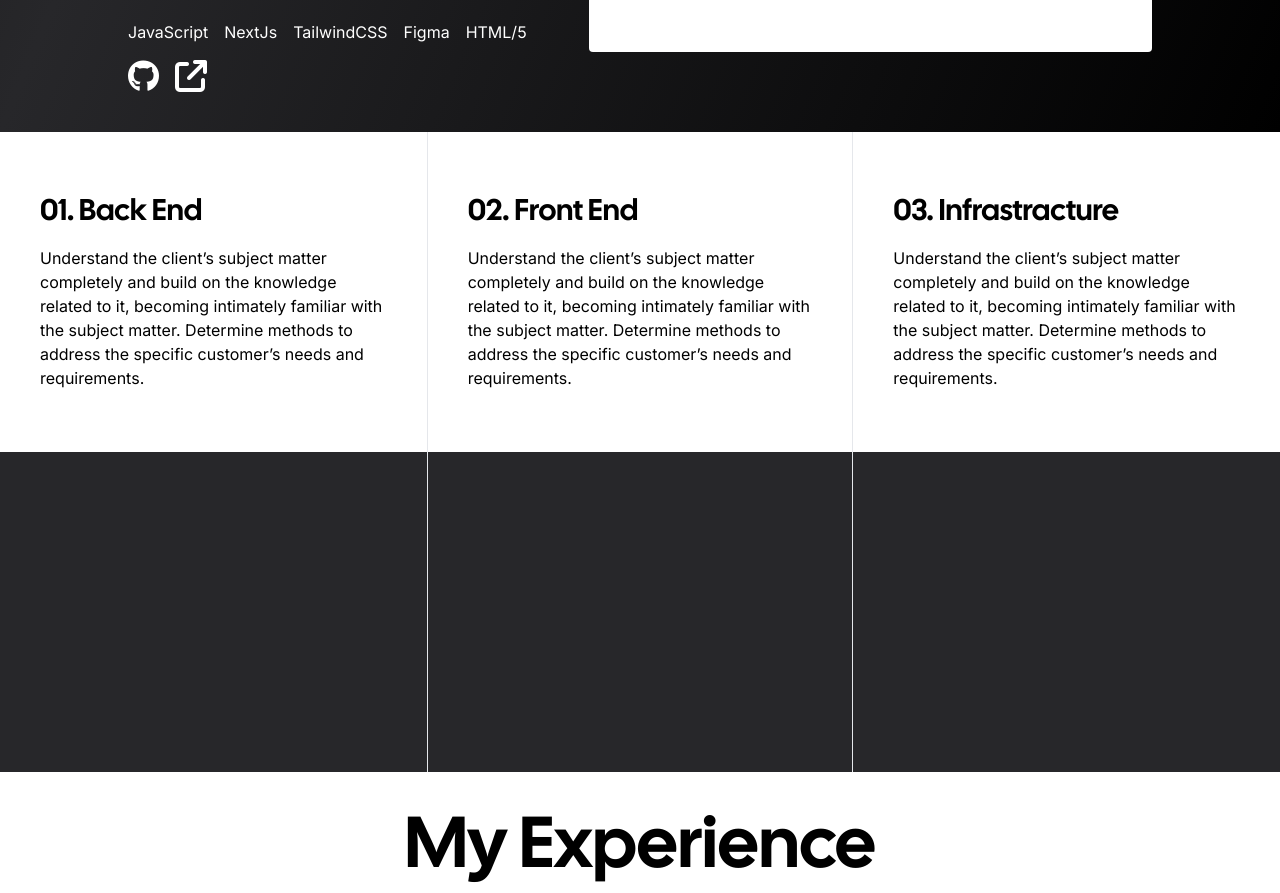
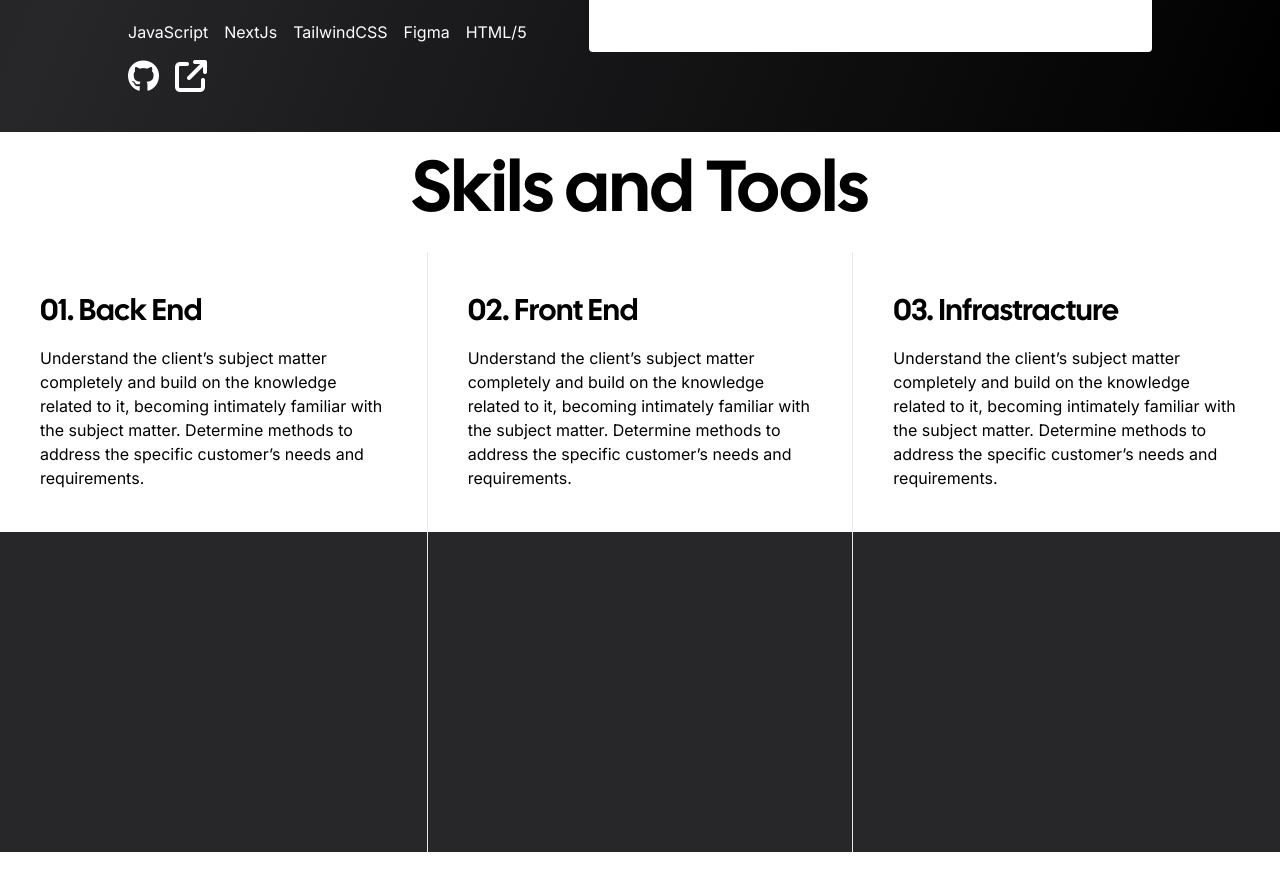
Before and after one commit to mcfilu/personal, a Next.js app: page / in a window 1280 px wide. Shown: the part 4820-5713 px from the top of the page. Built offline with nearby package versions, Linux system fonts and the light colour scheme; some icons are missing; what tailwindcss-debug-screens would draw is missing.

Commit message:
adding the tile to skills, plus making the menu a tags clickable through href and id

```diff
--- a/app/components/menu.jsx
+++ b/app/components/menu.jsx
@@ -10,9 +10,9 @@ const Menu = () => {
 
   return (
     <div className={`fixed z-20 w-full h-screen bg-white flex flex-col items-center justify-center ${menuVisibility ? '' : 'hidden'}`}>
-      <a href="#contact" className='mt-[2vh] text-8xl text-black font-display' onClick={() => setMenu()}>About Me</a>
-      <a href="#contact" className='mt-[2vh] text-8xl text-black font-display' onClick={() => setMenu()}>Experience</a>
-      <a href="#contact" className='mt-[2vh] text-8xl text-black font-display' onClick={() => setMenu()}>Resume</a>
+      <a href="#about" className='mt-[2vh] text-8xl text-black font-display' onClick={() => setMenu()}>About Me</a>
+      <a href="#projects" className='mt-[2vh] text-8xl text-black font-display' onClick={() => setMenu()}>Projects</a>
+      <Link rel="noopener noreferrer" target='_blank' alt="" href="/files/FilipOlszewski_CV.pdf" className='mt-[2vh] text-8xl text-black font-display' onClick={() => setMenu()}>Resume</Link>
       <a href="#contact" className='mt-[2vh] text-8xl text-black font-display' onClick={() => setMenu()}>Contact</a>
       <div className='flex flex-row gap-4 mt-[4vh]'>
         <Link href="https://github.com/mcfilu/"><i className={`fa-brands fa-github-square text-center text-[7vh] text-black`}></i></Link>
--- a/app/home/contact.jsx
+++ b/app/home/contact.jsx
@@ -3,7 +3,7 @@ import Link from 'next/link'
 
 const Contact = () => {
   return (
-    <div className='w-full h-[80vh] flex flex-col bg-gradient-to-tl from-black via-zinc-800 to-black items-center justify-center'>
+    <div id="contact" className='w-full h-[80vh] flex flex-col bg-gradient-to-tl from-black via-zinc-800 to-black items-center justify-center'>
         <h2 className='text-7xl text-white font-display mt-[5vh] mb-[5vh]'>Contact Me</h2>
         <div className='w-full grid grid-cols-3 h-full'>
         <div className='border-2 border rounded-xl h-4/5 m-10 flex flex-col'>
--- a/app/home/portfolio.jsx
+++ b/app/home/portfolio.jsx
@@ -3,7 +3,7 @@ import Image from 'next/image'
 
 const Portfolio = () => {
   return (
-    <div className='w-full  flex flex-col items-center justify-center bg-gradient-to-tl from-black via-zinc-800 to-black px-[10vw] pb-[10vh]'>
+    <div id='projects' className='w-full  flex flex-col items-center justify-center bg-gradient-to-tl from-black via-zinc-800 to-black px-[10vw] pb-[10vh]'>
         <h2 className='text-7xl text-white font-display mb-[10vh] mt-[5vh]'>Proffesional Projects</h2>
         <div className='w-full h-[50vh] flex flex-row'>
             <div className='w-[55%] h-full relative '>
--- a/app/home/skills.jsx
+++ b/app/home/skills.jsx
@@ -2,7 +2,10 @@ import React from 'react'
 
 const Skills = () => {
   return (
-    <div className='w-full h-[40vh] flex flex-row grid grid-cols-3'>
+    <div className='w-full h-[50vh] flex flex-col bg-white'>
+        <h2 className='text-7xl text-black font-display my-[3vh] text-center'>Skils and Tools</h2>
+        <div className='w-full grid grid-cols-3 h-full'>
+
         <div className='bg-white hover:bg-zinc-100 h-full flex items-center justify-center'>
             <div className='flex flex-col w-full h-full p-[5vh] items-left justify-center'>
                 <h2 className='text-3xl font-display'>01. Back End</h2>
@@ -21,6 +24,7 @@ const Skills = () => {
                 <p className='mt-[2vh]'>Understand the client’s subject matter completely and build on the knowledge related to it, becoming intimately familiar with the subject matter. Determine methods to address the specific customer’s needs and requirements.</p>
             </div>
         </div>
+        </div>
 
     </div>
   )
```
Also changed, not shown: app/home/about.jsx (+1 -1 lines).
